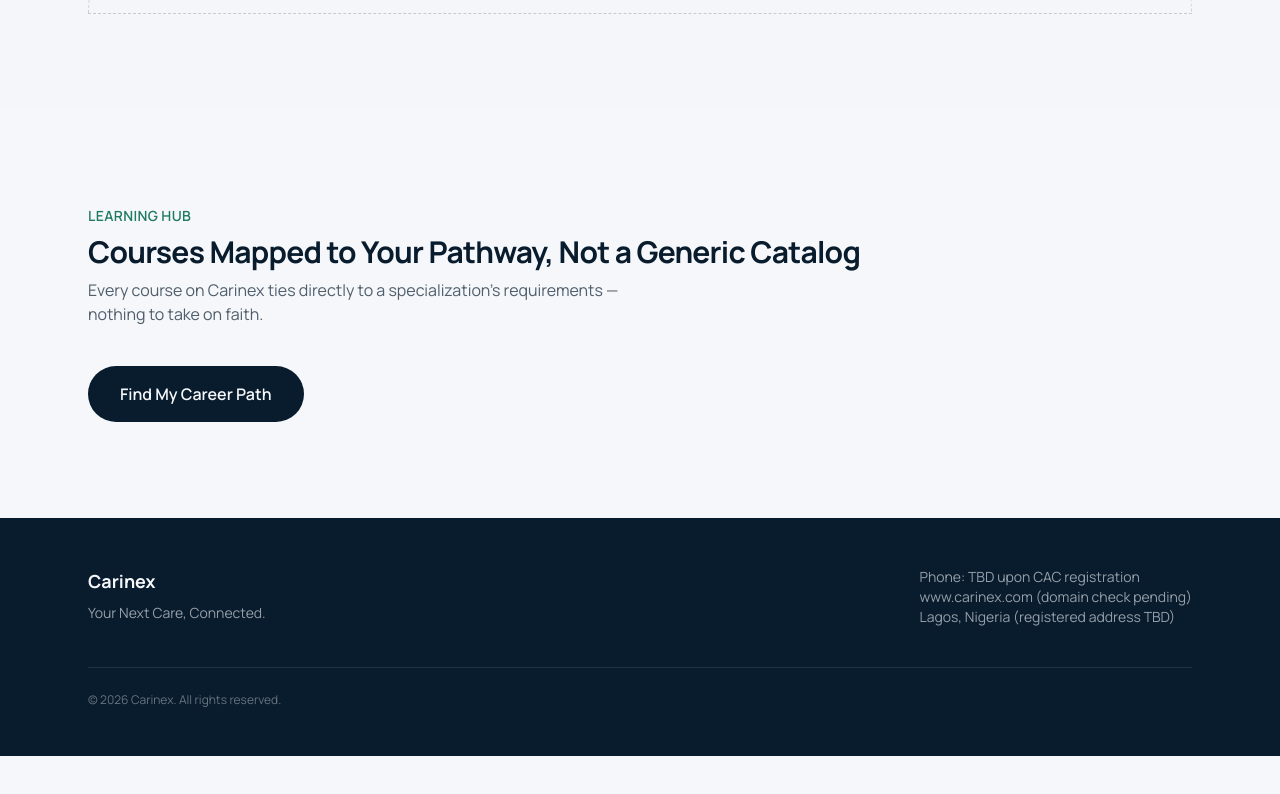
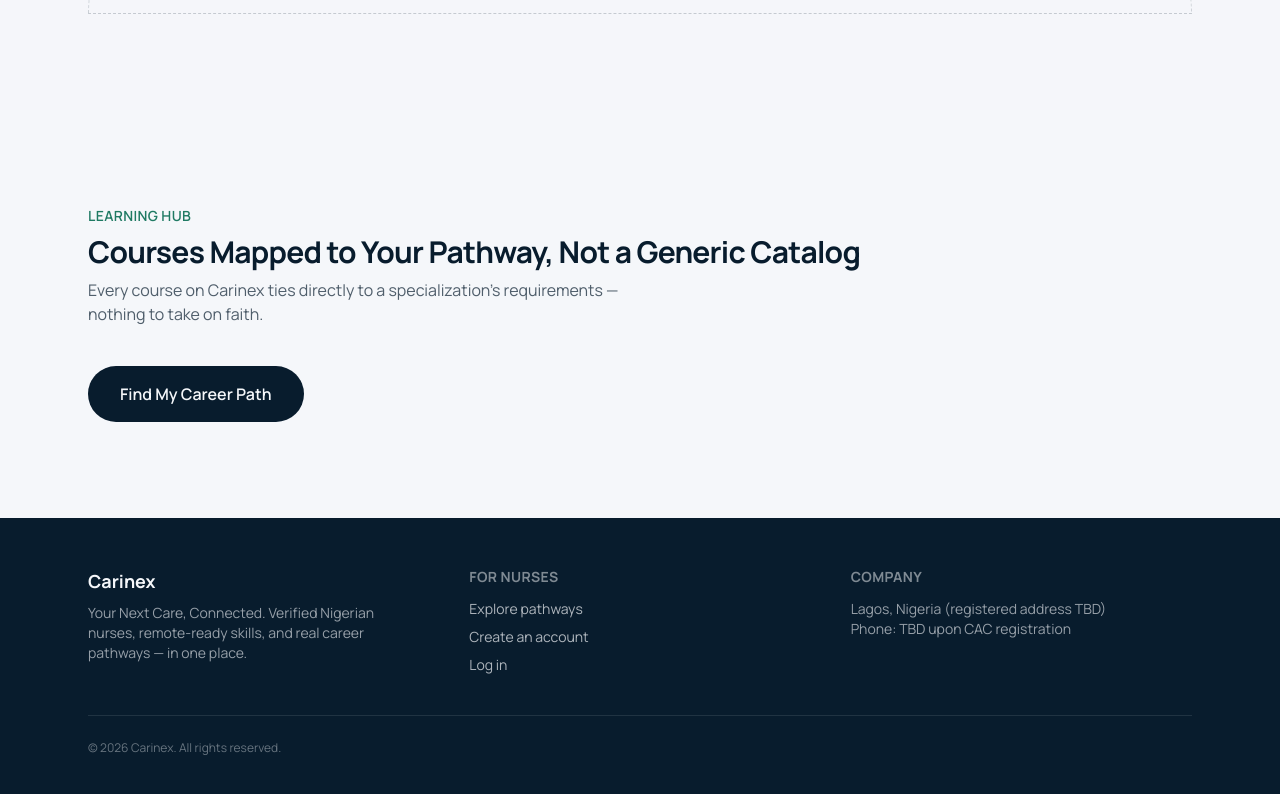
Before and after one commit to isaaczauyei-cyber/Carinex.ai, a Next.js app: page / in a window 1280 px wide. Shown: the part 1907-2701 px from the top of the page. Before the commit the page ends 2663 px from the top, so only its background shows below. Built offline with nearby package versions, Linux system fonts and the light colour scheme.

Commit message:
Enhance Footer with new links and company info
Updated footer content with additional information for nurses and company details.

```diff
--- a/components/Footer.tsx
+++ b/components/Footer.tsx
@@ -1,19 +1,39 @@
+import Link from "next/link";
+
 export default function Footer() {
   return (
     <footer className="border-t border-carinex-navy/10 bg-carinex-navy text-carinex-white">
       <div className="mx-auto max-w-6xl px-6 py-12">
-        <div className="flex flex-col gap-8 md:flex-row md:items-start md:justify-between">
+        <div className="grid gap-10 sm:grid-cols-3">
           <div>
             <span className="text-lg font-bold">Carinex</span>
             <p className="mt-2 max-w-xs text-sm text-carinex-white/60">
-              Your Next Care, Connected.
+              Your Next Care, Connected. Verified Nigerian nurses, remote-ready
+              skills, and real career pathways — in one place.
             </p>
           </div>
 
-          <div className="text-sm text-carinex-white/60">
-            <p>Phone: TBD upon CAC registration</p>
-            <p>www.carinex.com (domain check pending)</p>
-            <p>Lagos, Nigeria (registered address TBD)</p>
+          <div>
+            <h3 className="text-sm font-bold uppercase tracking-wide text-carinex-white/50">
+              For nurses
+            </h3>
+            <ul className="mt-3 flex flex-col gap-2 text-sm text-carinex-white/70">
+              <li><Link href="/pathways" className="hover:text-carinex-white">Explore pathways</Link></li>
+              <li><Link href="/signup" className="hover:text-carinex-white">Create an account</Link></li>
+              <li><Link href="/login" className="hover:text-carinex-white">Log in</Link></li>
+            </ul>
+          </div>
+
+          <div>
+            <h3 className="text-sm font-bold uppercase tracking-wide text-carinex-white/50">
+              Company
+            </h3>
+            <p className="mt-3 text-sm text-carinex-white/60">
+              Lagos, Nigeria (registered address TBD)
+            </p>
+            <p className="text-sm text-carinex-white/60">
+              Phone: TBD upon CAC registration
+            </p>
           </div>
         </div>
 
```
